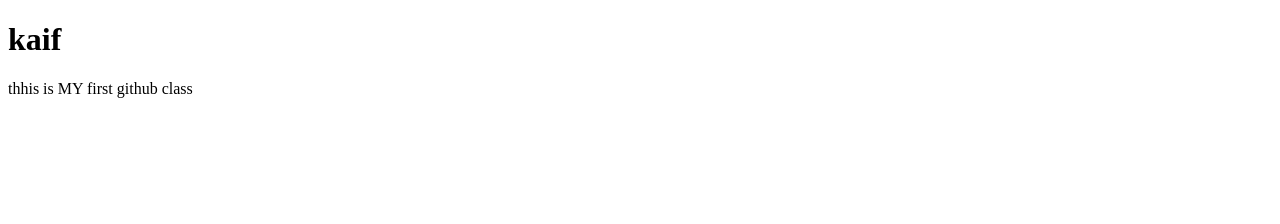
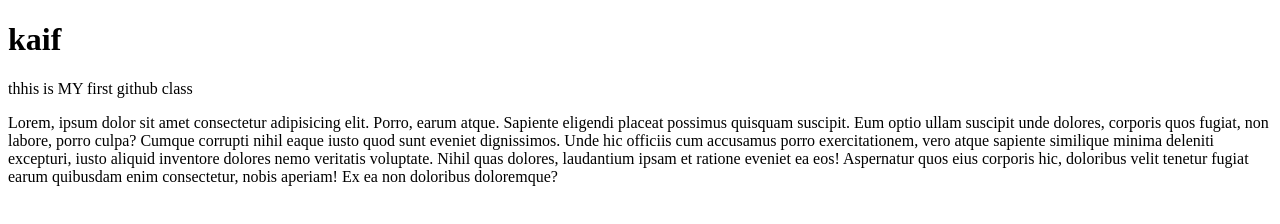
Before and after one commit to Hackerkkasia/secGit, a plain HTML site: page firstgit.html in a window 1280 px wide. Drawn offline with Linux system fonts and the light colour scheme.

Commit message:
Update Data

```diff
--- a/firstgit.html
+++ b/firstgit.html
@@ -1,12 +1,22 @@
 <!DOCTYPE html>
 <html lang="en">
+
 <head>
     <meta charset="UTF-8">
     <meta name="viewport" content="width=device-width, initial-scale=1.0">
     <title>Document</title>
 </head>
+
 <body>
     <h1>kaif</h1>
     <p>thhis is MY first github class</p>
+    <p>Lorem, ipsum dolor sit amet consectetur adipisicing elit. Porro, earum atque. Sapiente eligendi placeat possimus
+        quisquam suscipit. Eum optio ullam suscipit unde dolores, corporis quos fugiat, non labore, porro culpa?
+        Cumque corrupti nihil eaque iusto quod sunt eveniet dignissimos. Unde hic officiis cum accusamus porro
+        exercitationem, vero atque sapiente similique minima deleniti excepturi, iusto aliquid inventore dolores nemo
+        veritatis voluptate.
+        Nihil quas dolores, laudantium ipsam et ratione eveniet ea eos! Aspernatur quos eius corporis hic, doloribus
+        velit tenetur fugiat earum quibusdam enim consectetur, nobis aperiam! Ex ea non doloribus doloremque?</p>
 </body>
+
 </html>
```
